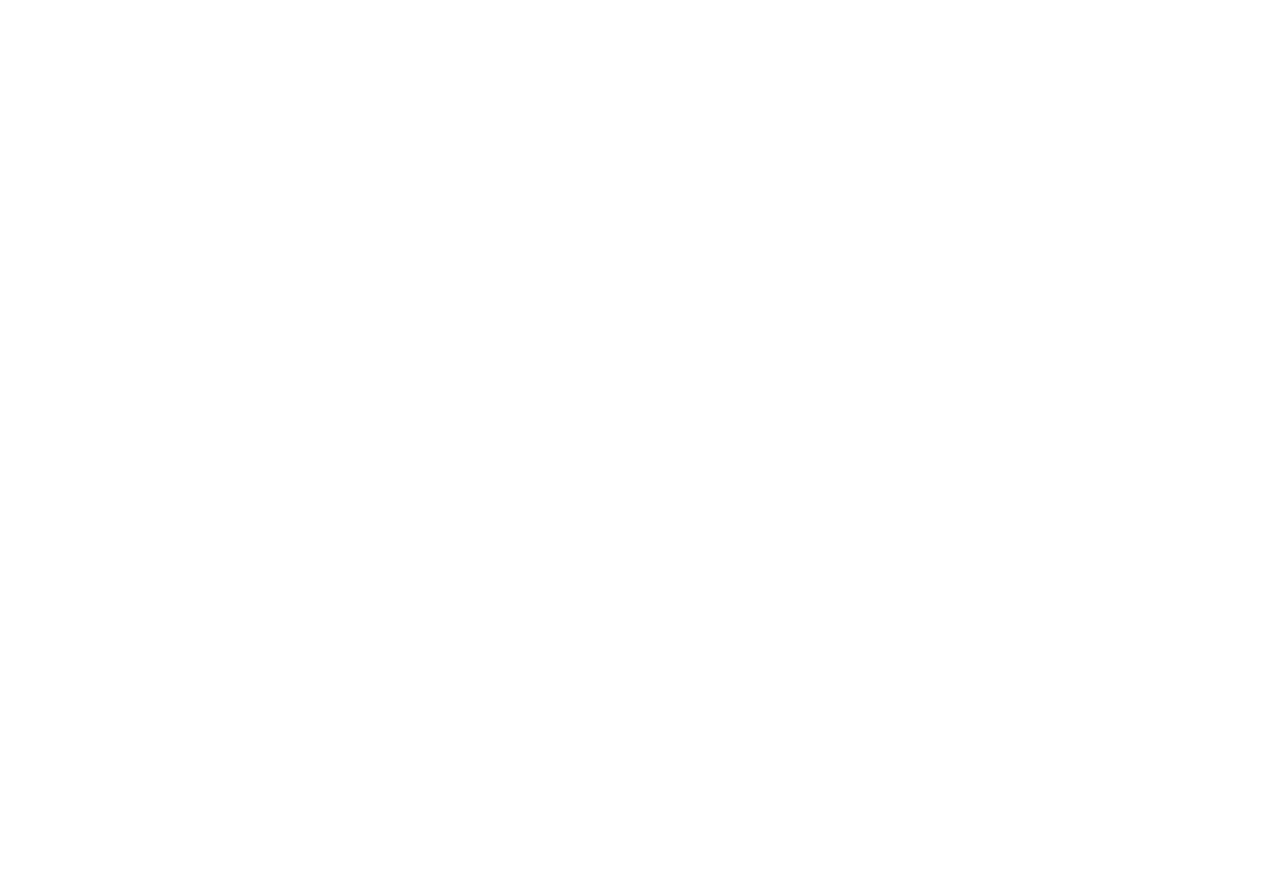
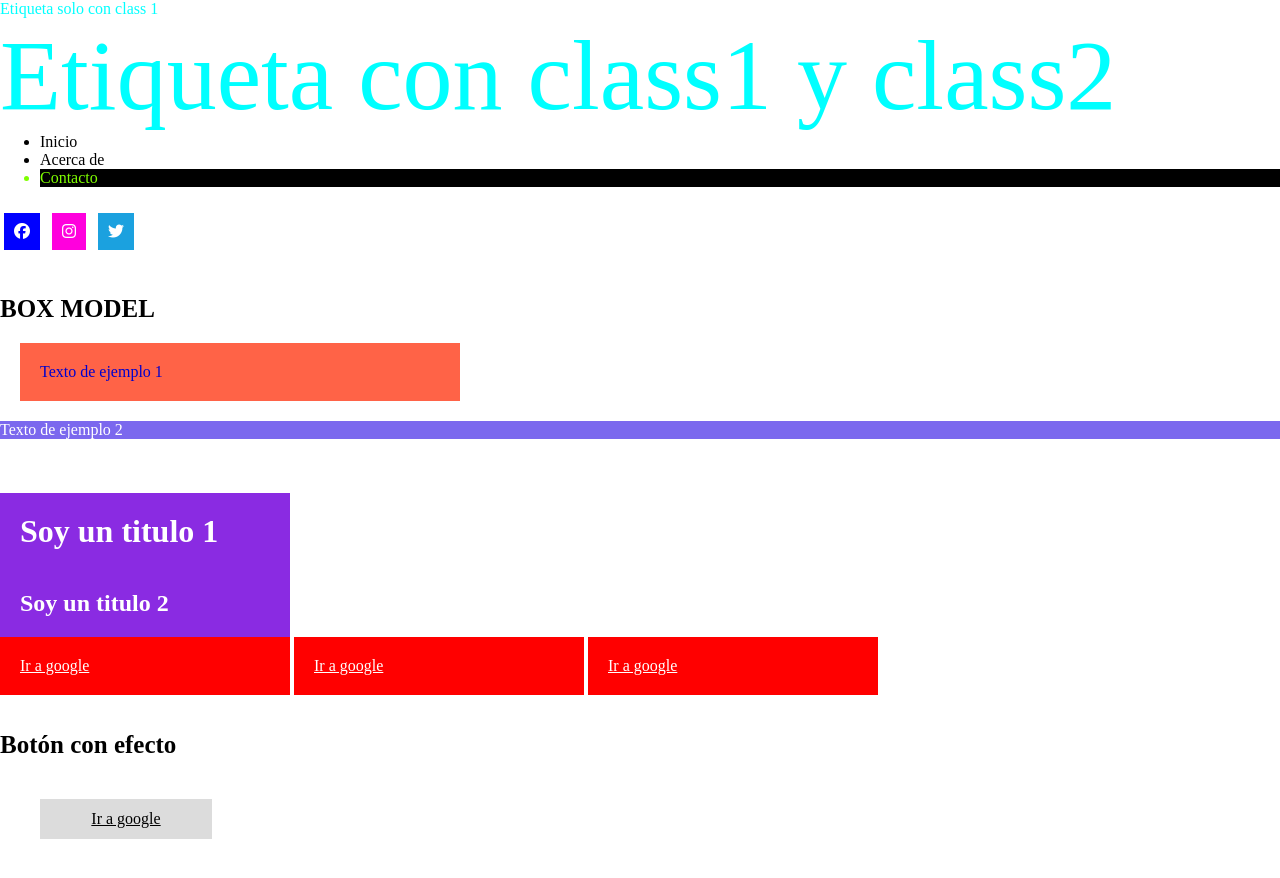
Before and after one commit to diegon068/Metadatos, a plain HTML site: page index.html in a window 1280 px wide. Before the commit the page ends 800 px from the top, so only its background shows below. Drawn offline with Linux system fonts and the light colour scheme.

Commit message:
Se trabajó CSS: iconos, boxes, y un boton con efecto

```diff
--- a/index.html
+++ b/index.html
@@ -23,8 +23,43 @@
     <!-- Permite que se indexe en los buscadores, si se pone noindex, no apareceria en los buscadores. Tambien está el follow y el nofollow -->
     <meta name="robot" content="index">
 
+    <!-- Linea de Font Awesome https://fontawesome.com/start-->
+    <script src="https://kit.fontawesome.com/356bf206e3.js" crossorigin="anonymous"></script>
+
+
 </head>
 <body>
+    <p class="class1">Etiqueta solo con class 1</p>
+    <p class="class1 class2">Etiqueta con class1 y class2</p>
 
+    <ul>
+        <li>Inicio</li>
+        <li class="menu">Acerca de</li>
+        <li>Contacto</li>
+    </ul><br><br>
+
+    <!-- Asociar un icono de Font Awesome a un vinculo
+    https://fontawesome.com/v5.15/icons?d=gallery&p=2&m=free-->
+    <div>
+        <a href="https://facebook.com" class="boton-facebook"><i class="fab fa-facebook"></i></a>
+        <a href="https://www.instagram.com/" class="boton-insta"><i class="fab fa-instagram"></i></a>
+        <a href="https://twitter.com/" class="boton-twitter"><i class="fab fa-twitter"></i></a>
+    </div><br><br><br>
+
+    <!-- BOX MODEL --> <p style="font-size: 25px; font-weight: bold;">BOX MODEL</p>
+    <div class="texto1">Texto de ejemplo 1</div>
+    <div class="texto2">Texto de ejemplo 2</div>
+
+    <!-- Etiquetas de bloque y etiquetas inline -->
+    <br><br><br>
+    <h1 class="titulo">Soy un titulo 1</h1>
+    <h2 class="titulo">Soy un titulo 2</h2>
+
+    <a href="www.google.com" class="enlinea">Ir a google</a>
+    <a href="www.google.com" class="enlinea">Ir a google</a>
+    <a href="www.google.com" class="enlinea">Ir a google</a><br><br><br>
+
+    <p style="font-size: 25px; font-weight: bold;">Botón con efecto</p>
+    <a href="www.google.com" class="btnefecto">Ir a google</a>
 </body>
 </html>
--- a/style.css
+++ b/style.css
@@ -0,0 +1,110 @@
+/* El selector universal es *
+Se pueden poner nombres de etiquetas (ej: a, p, br, li, h1) para aplicar a todas las etiquetas de ese tipo
+El selector de los id es "#" anterior al nombre del id
+El selector de class es "." anterior al nombre de la clase
+Se puede definir el estilo de atributos. Ej: [href]{} (aplica a todas las etiquetas que tengan un atributo class)
+De igual manera solo puedo modificar el estilo de solo una etiqueta que contenga un atributo. EJ: p[class]{}
+Se puede definir el estilo de varias clases agrupandolas (ej: .class1, .class2 {})
+Se puede modificar solo uno o algunos elementos que tengan la misma clase, agregando espacio en el index y poniendo
+    otro nombre. En el CSS se veria asi: .class1.class2{} Y en el HTML se veria: class= class1 class2
+    Al hacer esto, sigue tomando los estilos de la clase sola, pero se le agrega lo de la clase adicional class2
+Se puede crear estilos para todos los hijos de una etiqueta. Esto solo poniendole una clase a la etiqueta padre y todo
+    lo que esté adentro tomará el estilo.
+Se puede crear estilos para un hijo DIRECTO (hijos de hijos no) de una etiqueta con el formato: .class1>.classhija{}
+Se pueden aplicar estilos a todas aquellas etiquetas hermanas SIGUIENTES que no tengan la clase. Ej: clase menu en el codigo
+Se puede aplicar estilo solo al hermano siguiente, siguiendo el anterior código, pero cambiando el ~ por +.
+*/
+/* PRIMER  ESTILO A APLICAR: QUITAR LOS MARGENES PREDETERMINADOS DE LOS NAVEGADORES */
+*{
+    margin: 0px;
+}
+.class1{
+    color: aqua;
+}
+
+.class1.class2{
+    font-size: 100px;
+}
+
+.menu ~ li{
+    background: black;
+    color: chartreuse;
+}
+/* Estilos para los iconos de las redes sociales */
+.boton-facebook{
+    background: blue;
+    /* padding es para cuadrar el tamaño del relleno */
+    padding: 10px;
+    /* margin es la separación por fuera del contenido con respecto a los demás */
+    margin: 4px;
+}
+.boton-insta{
+    background: rgb(255, 0, 221);
+    padding: 10px;
+    margin: 4px;
+}
+.boton-twitter{
+    background: rgb(27, 161, 223);
+    padding: 10px;
+    margin: 4px;
+}
+/* Apica el estilo a TODAS las clases que CONTENGAN en este caso "fa-" */
+[class*="fa-"]{
+    color: white;
+}
+
+/* BOX MODEL */
+.texto1{
+    background: tomato;
+    color: mediumblue;
+    /* Ancho de la caja, se utiliza mas que el height */
+    width: 400px;
+    /* Alto de la caja, normalmente es mejor dejarlo automatico */
+    /* height: 200px; */
+    /* Da un area, en este caso de 20 px en cada direccion desde el borde hasta el contenido */
+    padding: 20px;
+    /* Espacio de separacion desde el borde hacia afuera */
+    margin: 20px;
+}
+
+.texto2{
+    background: mediumslateblue;
+    color: rgb(255, 255, 255);
+}
+
+.titulo{
+    background: blueviolet;
+    color: white;
+    padding: 20px;
+    width: 250px;
+}
+
+.enlinea{
+    /* Si lo dejo asi, antes del otro comentario, entonces los box se suben uno en otro, se cruzan */
+    background: red;
+    color: white;
+    padding: 20px;
+    width: 250px;
+    /* Con este atributo le estoy dando la orden de que se comporte como bloque, pero en linea horizontal  */
+    display: inline-block;
+    /* Las etiquetas de block se muestran una abajo de la otra, como las p o los h1. Las etiquetas inline se muestran
+    una al lado de la otra. Y el atributo display modifica ese valor, ya sea poniendole block, inline, o inline-block */
+}
+
+/* BOTON CON EFECTO */
+.btnefecto{
+    display: inline-block;
+    background: gainsboro;
+    color: black;
+    padding: 10px;
+    margin: 40px;
+    width: 150px;
+    border: 1px solid #dddd;
+    text-align: center;
+    transition: padding 0.5s ease-in-out;
+}
+
+.btnefecto:hover{
+    padding: 50px;
+
+}
```
